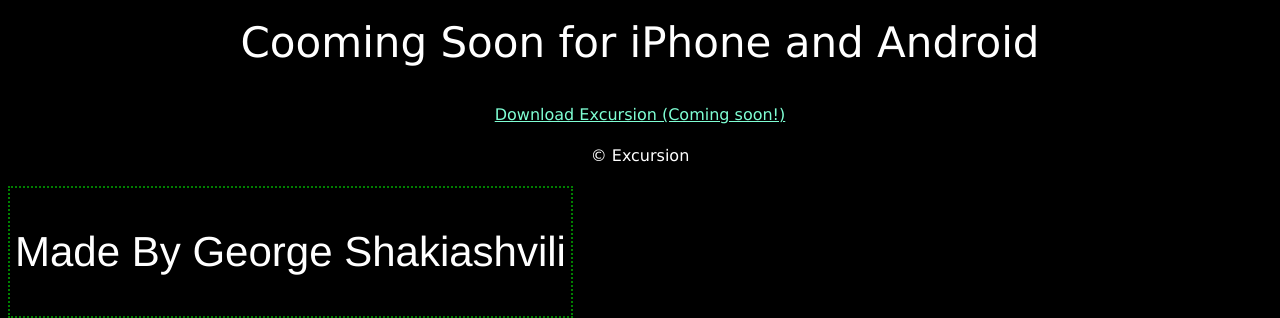
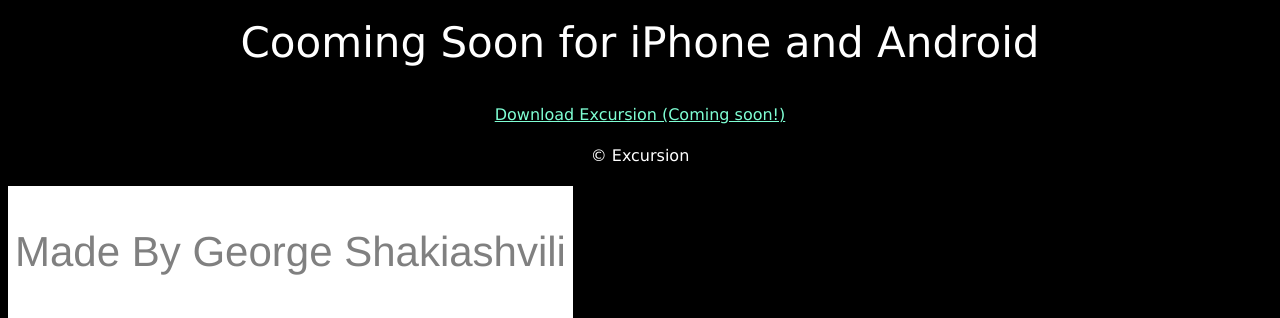
Before and after one commit to shuknorris/excursion, a plain HTML site: page index.html in a window 1280 px wide. Shown: the part 1136-1454 px from the top of the page. Drawn offline with Linux system fonts and the light colour scheme.

Commit message:
Update main.css

```diff
--- a/main.css
+++ b/main.css
@@ -32,11 +32,11 @@ h2 {
   text-align: right;
 }
 footer {
-  border: 2px dotted green;
+  border: 2px dotted white;
   padding: 5px;
   font-size: 25px;
   font-family: Helvetica;
   position: absolute;
-  background-color: black;
-  color: white;
+  background-color: white;
+  color: gray;
 }
```
